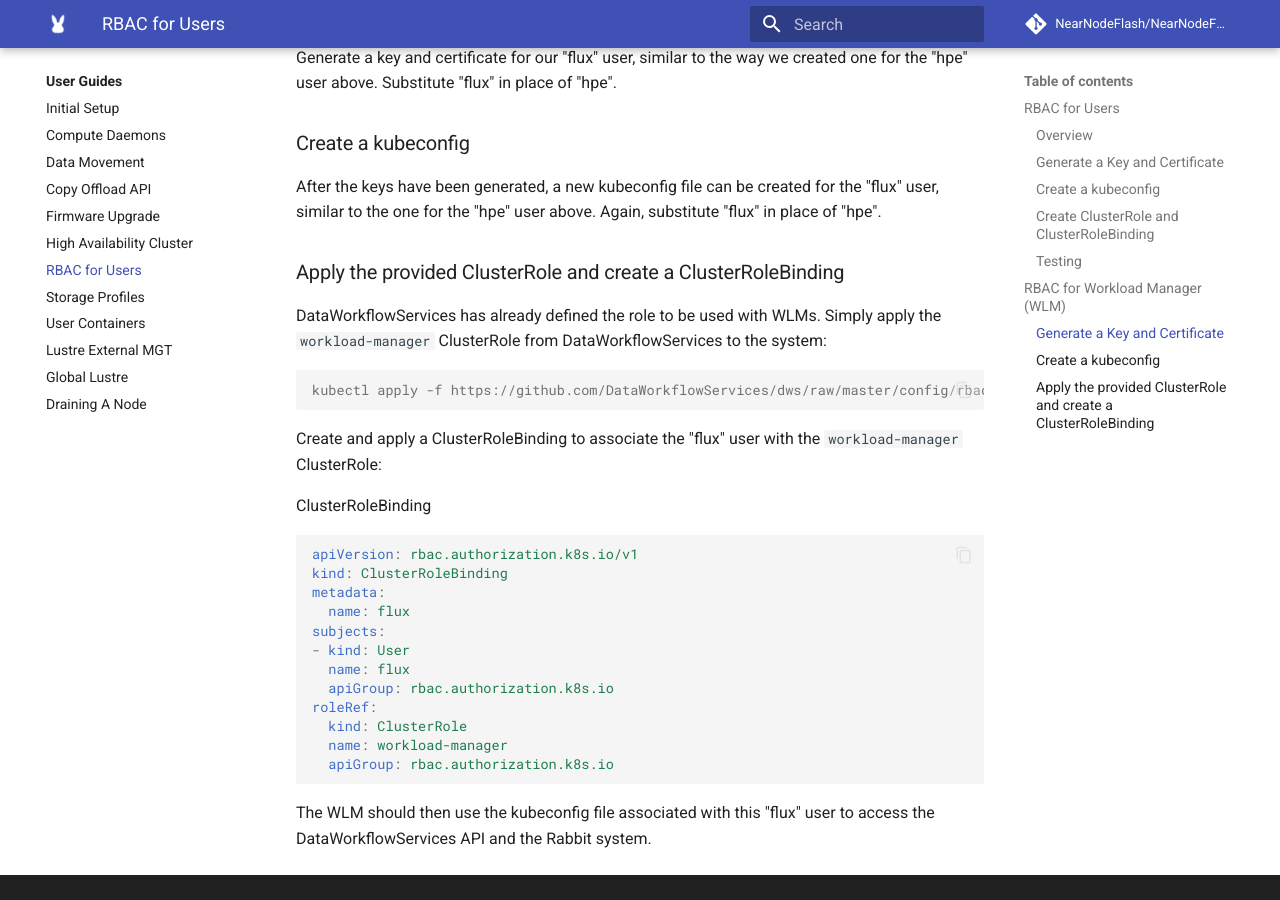
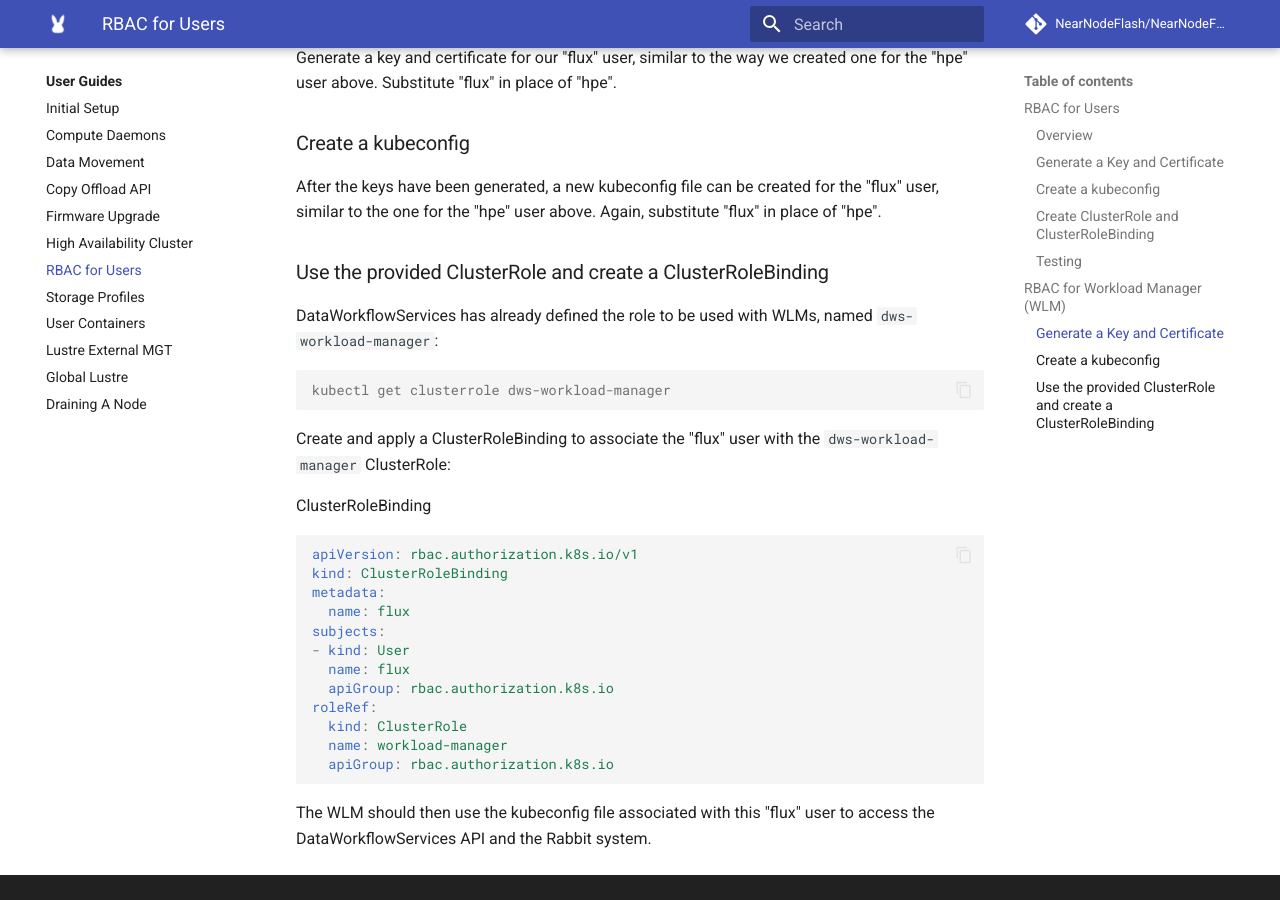
Before and after one commit to NearNodeFlash/NearNodeFlash.github.io, an MkDocs documentation site: the page built from docs/guides/rbac-for-users/readme.md, in a window 1280 px wide and 900 px high, scrolled down 3132 px. Built offline with MkDocs 1.6.1 and Material for MkDocs 9.7.7, drawn with Linux system fonts in a browser that asks for light colours; comment, search, counter and statistics services are not loaded; the version menu is left out.

Commit message:
Describe the dws-workload-manager ClusterRole for the WLM
Signed-off-by: Dean Roehrich <dean.roehrich@hpe.com>

````diff
--- a/docs/guides/rbac-for-users/readme.md
+++ b/docs/guides/rbac-for-users/readme.md
@@ -125,15 +125,15 @@ Generate a key and certificate for our "flux" user, similar to the way we create
 
 After the keys have been generated, a new kubeconfig file can be created for the "flux" user, similar to the one for the "hpe" user above.  Again, substitute "flux" in place of "hpe".
 
-### Apply the provided ClusterRole and create a ClusterRoleBinding
+### Use the provided ClusterRole and create a ClusterRoleBinding
 
-DataWorkflowServices has already defined the role to be used with WLMs.  Simply apply the `workload-manager` ClusterRole from DataWorkflowServices to the system:
+DataWorkflowServices has already defined the role to be used with WLMs, named `dws-workload-manager`:
 
 ```console
-kubectl apply -f https://github.com/DataWorkflowServices/dws/raw/master/config/rbac/workload_manager_role.yaml
+kubectl get clusterrole dws-workload-manager
 ```
 
-Create and apply a ClusterRoleBinding to associate the "flux" user with the `workload-manager` ClusterRole:
+Create and apply a ClusterRoleBinding to associate the "flux" user with the `dws-workload-manager` ClusterRole:
 
 ClusterRoleBinding
 ```yaml
````
